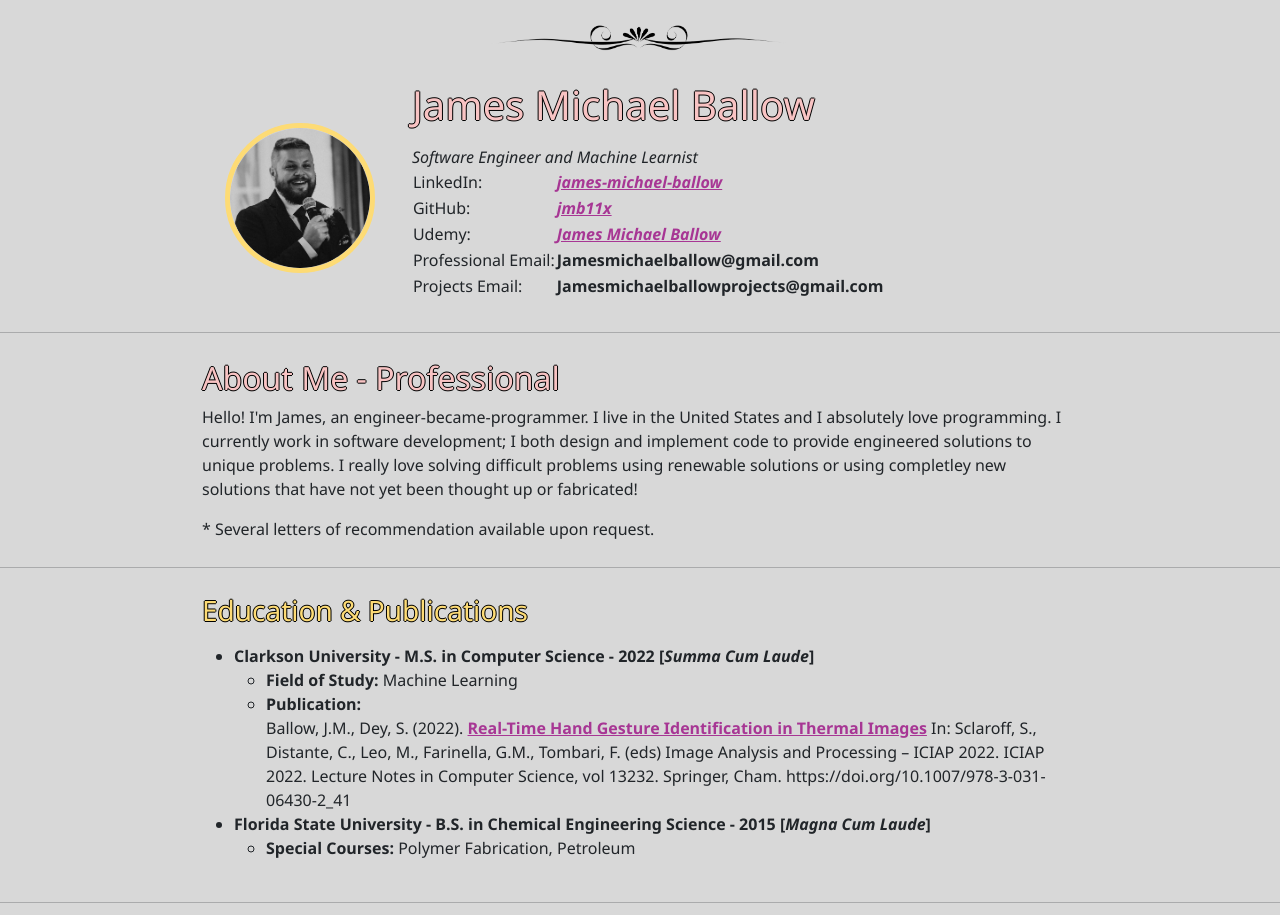
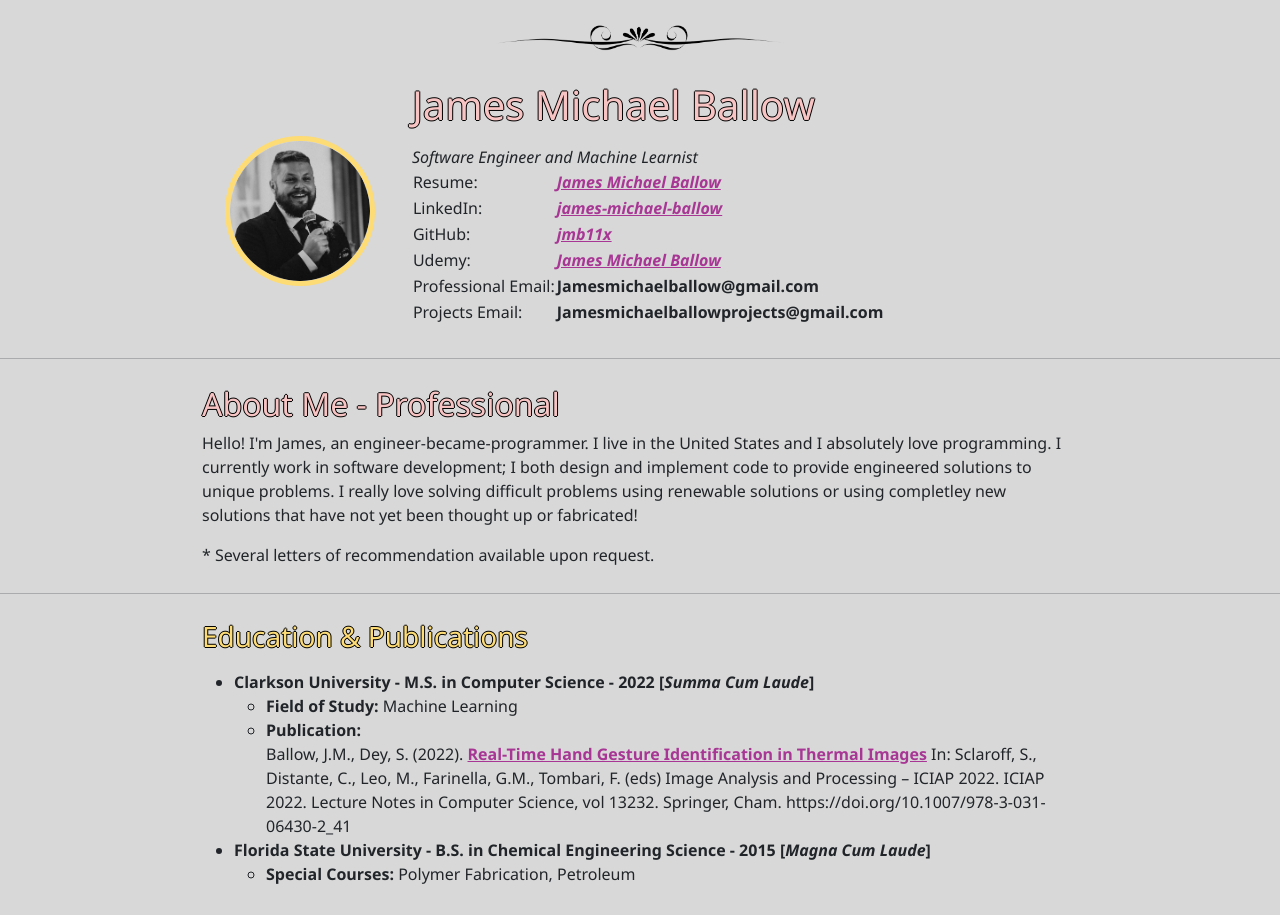
Before and after one commit to JamesMichaelBallowProjects/professional_profile, a plain HTML site: page index.html in a window 1280 px wide. Shown: the top 915 px of the page. Drawn offline with nearby package versions, Linux system fonts and the light colour scheme.

Commit message:
add resume to profile
Signed-off-by: James Michael Ballow (Projects) <jamesmichaelballowprojects@gmail.com>

```diff
--- a/index.html
+++ b/index.html
@@ -34,6 +34,10 @@
                         </div>
                         <div>
                             <table>
+                                <tr>
+                                    <td>Resume:</td>
+                                    <td><em><a href="./James_Michael_Ballow_Resume_2023.pdf">James Michael Ballow</a></em></td>
+                                </tr>
                                 <tr>
                                     <td>LinkedIn:</td>
                                     <td><em><a href="https://www.linkedin.com/in/james-michael-ballow/">james-michael-ballow</a></em></td>
```
Also changed, not shown: 1 other file.
